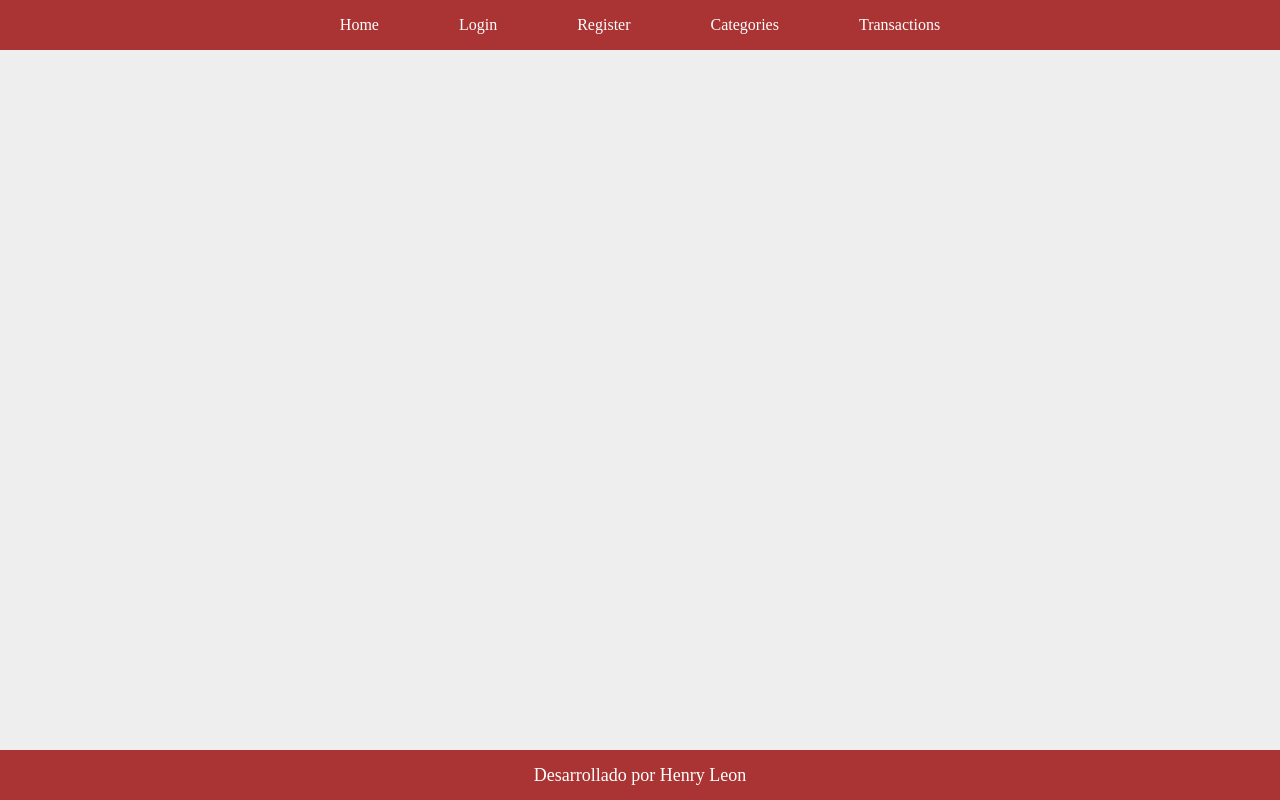
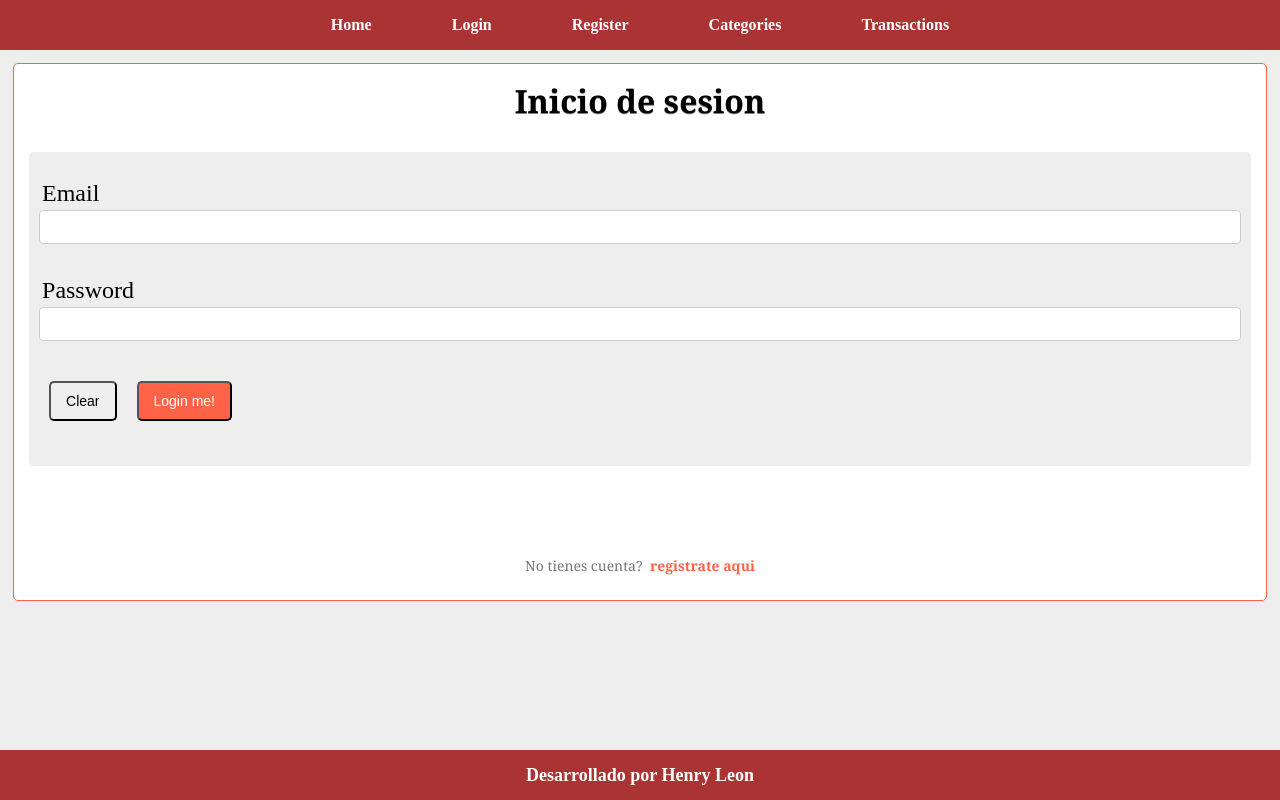
Before and after one commit to Helg18/expense-tracker-frontend, an Angular app: page /login in a window 1280 px wide. Before the commit this address led to /. Built offline with nearby package versions, Linux system fonts and the light colour scheme.

Commit message:
Haciendo el login page || Estandarizando styles.css

```diff
--- a/src/app/core/core.module.ts
+++ b/src/app/core/core.module.ts
@@ -10,6 +10,10 @@ const routes: Routes = [
    {
      path: '',
      loadChildren: './../home/home.module#HomeModule'
+   },
+   {
+     path: 'login',
+     loadChildren: './../login/login.module#LoginModule'
    }
 ];
 
--- a/src/app/core/shell/top-bar/top-bar.component.html
+++ b/src/app/core/shell/top-bar/top-bar.component.html
@@ -1,8 +1,8 @@
 <nav class="navbar">
 	<ul>
 		<li><a [routerLink]="['']"	>Home</a></li>
-		<li><a href="#">Login</a></li>
-		<li><a href="#">Register</a></li>
+		<li><a [routerLink]="['/login']"	>Login</a></li>
+		<li><a [routerLink]="['/register']"	>Register</a></li>
 		<li><a href="#">Categories</a></li>
 		<li><a href="#">Transactions</a></li>
 	</ul>
--- a/src/app/home/home/home.component.css
+++ b/src/app/home/home/home.component.css
@@ -1,59 +1,3 @@
-.container{
-	margin: 1%;
-	padding: 1%;
-	display: -webkit-box;
-	display: -ms-flexbox;
-	display: flex;
-	border: 1px solid tomato;
-	background-color: white;
-	border-radius: 5px;
-	-webkit-box-orient: vertical;
-	-webkit-box-direction: normal;
-	    -ms-flex-direction: column;
-	        flex-direction: column;
-	-ms-flex-preferred-size: 40%;
-	    flex-basis: 40%;
-	-webkit-box-align: center;
-	    -ms-flex-align: center;
-	        align-items: center;
-	-webkit-box-pack: center;
-	    -ms-flex-pack: center;
-	        justify-content: center;
-}
-
-.mainbox{
-	margin: 0.1%;
-	padding: 0.1%;
-}
-.mainbox p{
-	display: flex;
-	margin-bottom: 10px;
-	font-family: Georgia, Arial;
-}
-
-.titulo{
-	align-content: center;
-	justify-content: center;
-	font-size: 32px;
-	font-family: Georgia, Arial;
-	font-weight: 800;
-}
-
-.nota{
-	align-content: center;
-	justify-content: center;
-	padding-top: 90px;
-	bottom: 0;
-	color: #777;
-	font-size: 14px
-}
-
-.mainbox p a {
-	font-weight: 800;
-	color: tomato;
-	text-decoration: none;
-}
-
 .mainbox p a:hover {
 	color: red;
 	text-shadow: 0px 1px gray;
--- /dev/null
+++ b/src/app/login/login/login.component.css
@@ -0,0 +1,18 @@
+.loginbox{
+	background-color: #eee;
+	border-radius: 5px;
+	padding: 10px;
+
+}
+
+.row{
+	display: flex;
+	flex-direction: column;
+	padding-top: 15px;
+	padding-bottom: 15px;
+}
+
+.row span{
+	font-size: 24px;
+	padding: 3px 3px;
+}
--- /dev/null
+++ b/src/app/login/login/login.component.html
@@ -0,0 +1,21 @@
+<div class="container">
+	<div class="mainbox">
+		<p class="titulo">Inicio de sesion</p>
+		<div class="loginbox">
+			<div class="row">
+				<span>Email</span>
+				<input type="email" name="email" class="full-width" autocomplete="off" required>
+			</div>
+			<div class="row">
+				<span>Password</span>
+				<input type="password" name="password" class="full-width" required>
+			</div>
+			<div class="row">
+				<p><input type="button" name="clear" value="Clear" class="btn">
+				<input type="submit" name="submit" value="Login me!" class="btn btn-primary"></p>
+			</div>
+		</div>
+		<p class="nota">No tienes cuenta? &nbsp;<a [routerLink]=" ['register'] ">registrate aqui</a></p>
+	</div>
+
+</div>
--- /dev/null
+++ b/src/app/login/login/login.component.ts
@@ -0,0 +1,15 @@
+import { Component, OnInit } from '@angular/core';
+
+@Component({
+  selector: 'henry-login',
+  templateUrl: './login.component.html',
+  styleUrls: ['./login.component.css']
+})
+export class LoginComponent implements OnInit {
+
+  constructor() { }
+
+  ngOnInit() {
+  }
+
+}
--- a/src/styles.css
+++ b/src/styles.css
@@ -7,3 +7,88 @@
 body{
 	background-color: #eee;
 }
+
+.container{
+	margin: 1%;
+	padding: 1%;
+	display: -webkit-box;
+	display: -ms-flexbox;
+	display: flex;
+	border: 1px solid tomato;
+	background-color: white;
+	border-radius: 5px;
+	flex-direction: column;
+	flex-basis: 40%;
+}
+
+.mainbox{
+	margin: 0.1%;
+	padding: 0.1%;
+}
+
+.mainbox p{
+	display: flex;
+	margin-bottom: 10px;
+	font-family: Georgia, Arial;
+}
+
+
+a {
+	font-weight: 800;
+	color: tomato;
+	text-decoration: none;
+}
+
+.nota{
+	align-content: center;
+	justify-content: center;
+	padding-top: 90px;
+	bottom: 0;
+	color: #777;
+	font-size: 14px
+}
+
+.titulo{
+	align-content: center;
+	justify-content: center;
+	font-size: 32px;
+	font-family: Georgia, Arial;
+	font-weight: 800;
+	text-shadow: 0px 1px gray;
+	padding-bottom: 20px;
+}
+
+.full-width{
+  display: block;
+  width: 100%;
+  height: 34px;
+  padding: 6px 12px;
+  font-size: 14px;
+  line-height: 1.42857143;
+}
+
+input[type=text],
+input[type=password],
+input[type=email],
+input[type=number]
+{
+  font-size: 14px;
+  line-height: 1.42857143;
+  color: #555555;
+  background-color: #ffffff;
+  border: 1px solid #cccccc;
+  border-radius: 4px;
+}
+
+.btn {
+	padding: 10px 15px;
+	margin: 10px 10px;
+	border-radius: 5px;
+	color: black;
+	cursor: pointer;
+	font-size: 14px;
+}
+.btn-primary{
+	background-color: tomato;
+	color: white;
+}
```
Also changed, not shown: src/app/login/login.module.ts (added, +20 -0 lines), 1 other file (tests, documents, lock files or other folders).
